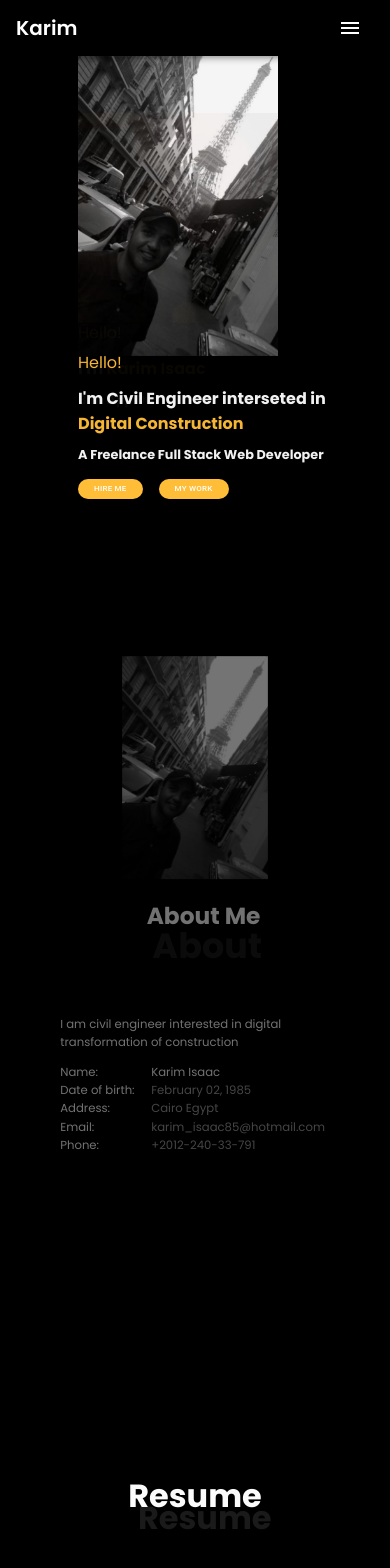
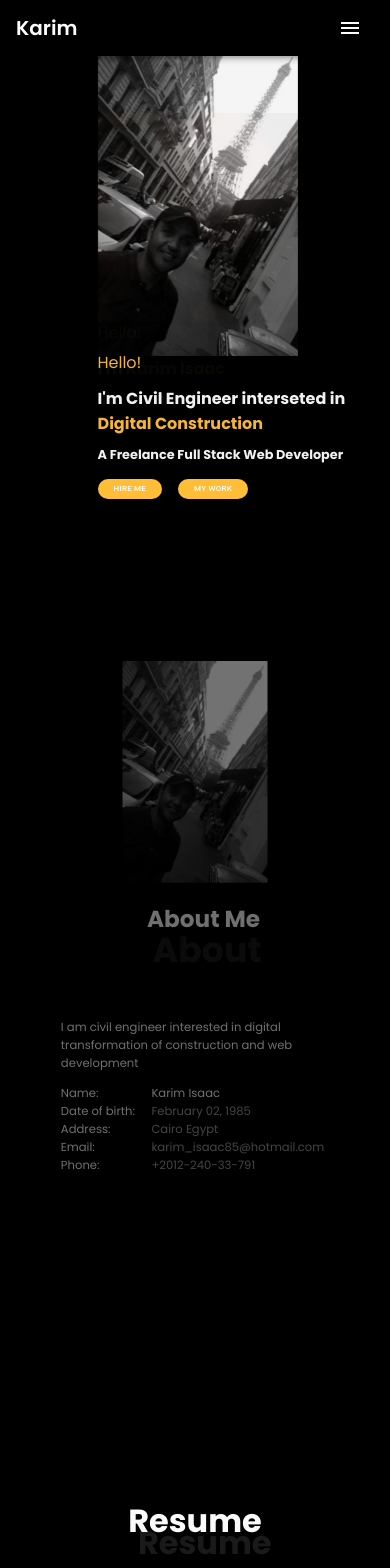
Before and after one commit to KIsaac85/kisaac85.github.io, a React (Vite) app: page / in a window 390 px wide. Shown: the top 1568 px of the page. Built offline with nearby package versions, Linux system fonts and the light colour scheme.

Commit message:
add modifications to about paragraph and navbar width. home different widths shalbe rectified

```diff
--- a/src/Aboutme.jsx
+++ b/src/Aboutme.jsx
@@ -23,7 +23,7 @@ function Aboutme() {
       <h1 className="main-title-shadow-mob main-title-shadow">About</h1>
       <h2 className="main-title-mob main-font-title-mob main-title main-font-title">About Me</h2>
       <div className="about-paragrapgh-list">
-      <p>I am civil engineer interested in digital transformation of construction</p>
+      <p>I am civil engineer interested in digital transformation of construction and web development</p>
       <ul id="about-list">
         <li><span>Name:</span> </li>
         <li><span  className="main-grey-textt">Karim Isaac</span></li>
--- a/src/NavBar.jsx
+++ b/src/NavBar.jsx
@@ -63,9 +63,9 @@ function ResponsiveAppBar() {
 
 
   return (
-    <AppBar   position="fixed"  sx={{maxWidth:{width}, backgroundColor : 'black', left:0} } >
+    <AppBar   position="fixed"  sx={{ backgroundColor : 'black', left:0} } >
       <Container   >
-        <Toolbar disableGutters="true"  >
+        <Toolbar disableGutters  >
 
           <Typography
             onMouseEnter={handleMouseEnter}
--- a/src/css/Style Home.css
+++ b/src/css/Style Home.css
@@ -1,7 +1,7 @@
 
 
 
-@media (min-width: 489px) {
+@media (min-width: 600px) {
     .home-paragraph{
         width: 450px;
     }
@@ -33,7 +33,22 @@
 .home-img-zindex{
     z-index: -1;
 }
-@media (max-width: 488px) {
+@media (min-width: 488px) and (max-width:600px){
+
+    .home-absInner-mob{
+
+        left: 30%;
+
+    }
+}@media (max-width:488px){
+
+    .home-absInner-mob{
+
+        left: 25%;
+
+    }
+}
+@media (max-width: 600px) {
     .home-relContainer-mob{
         position: absolute;
         width: 100%;
@@ -44,7 +59,7 @@
     .home-absInner-mob{
         position: relative;
         width: 80%;
-        left: 20%;
+
 
     }
     .home-relSm-position{
```
